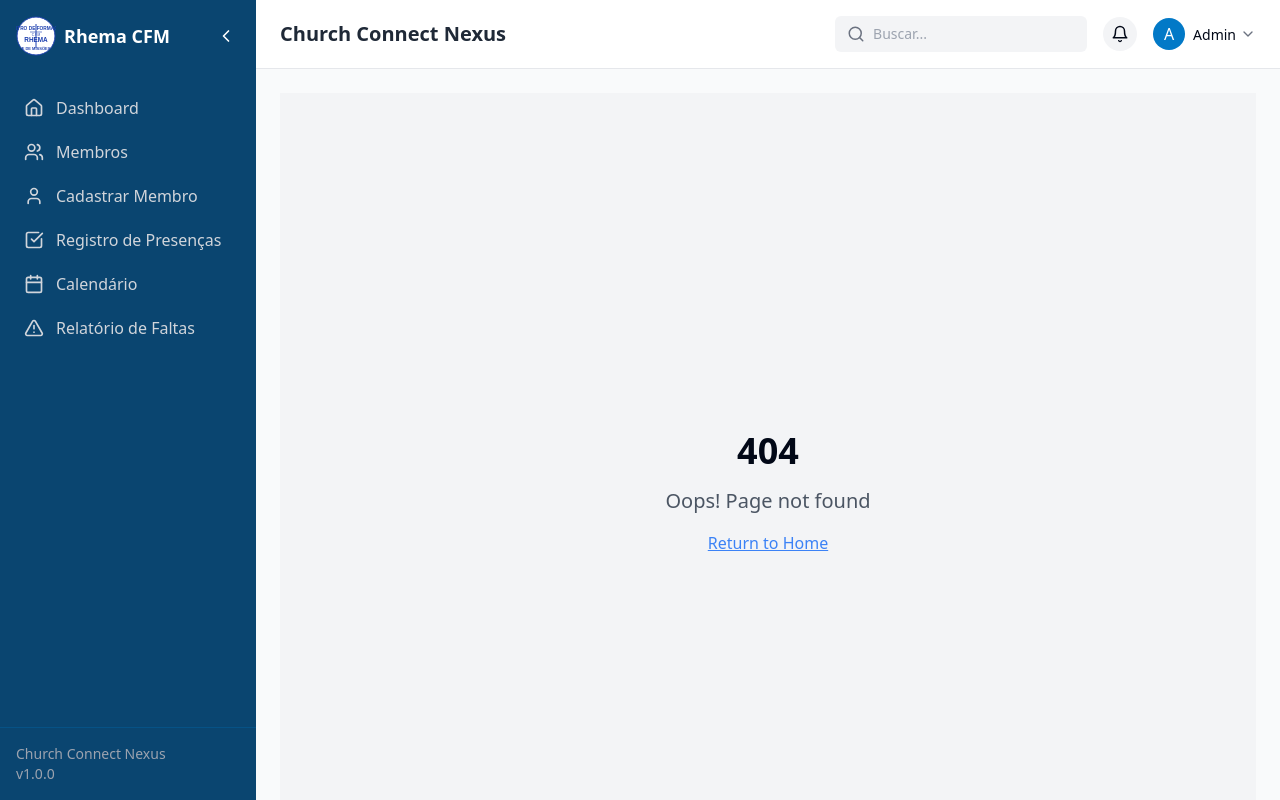
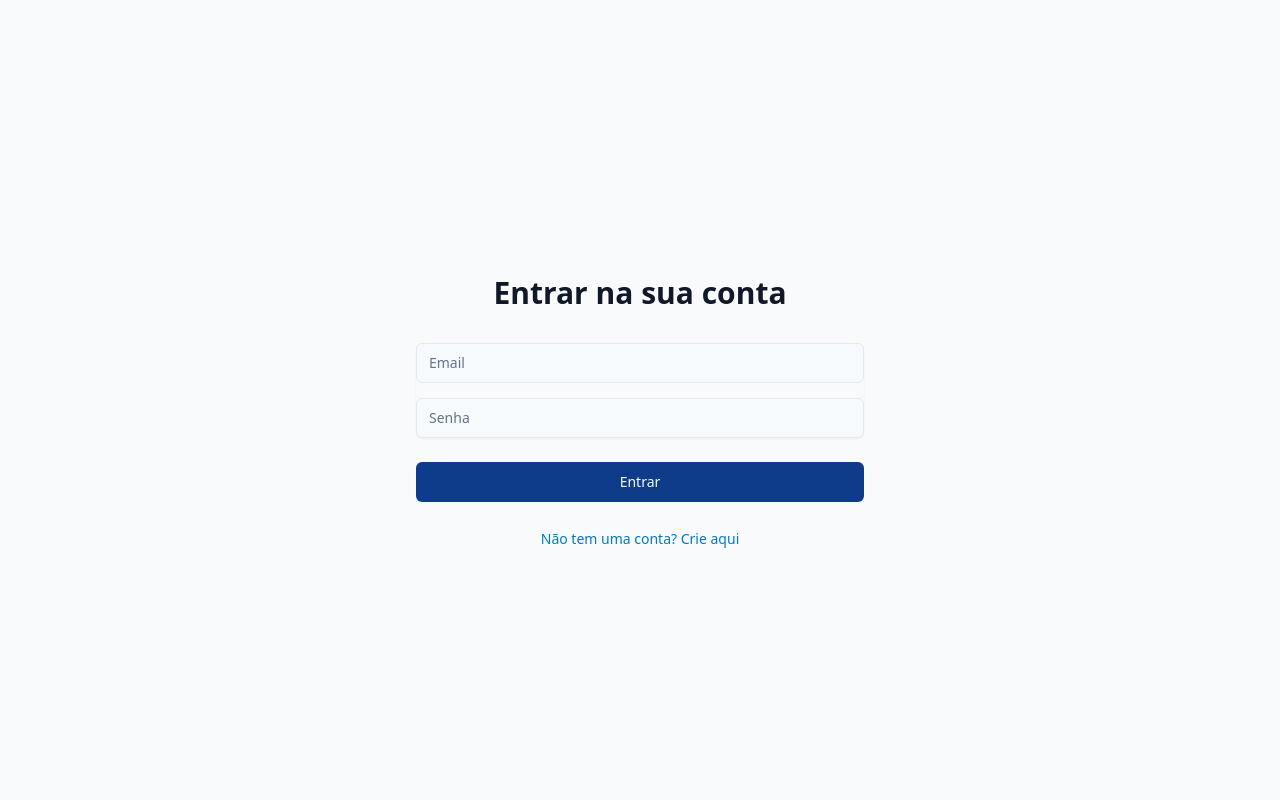
Before and after one commit to Henrique274/rhema-gestao, a React (Vite) app: page /auth in a window 1280 px wide. Shown: the top 800 px of the page. Built offline with nearby package versions, Linux system fonts and the light colour scheme.

Commit message:
Run SQL script

```diff
--- a/src/App.tsx
+++ b/src/App.tsx
@@ -3,7 +3,9 @@ import { Toaster } from "@/components/ui/toaster";
 import { Toaster as Sonner } from "@/components/ui/sonner";
 import { TooltipProvider } from "@/components/ui/tooltip";
 import { QueryClient, QueryClientProvider } from "@tanstack/react-query";
-import { BrowserRouter, Routes, Route } from "react-router-dom";
+import { BrowserRouter, Routes, Route, Navigate } from "react-router-dom";
+import { useEffect, useState } from "react";
+import { supabase } from "./integrations/supabase/client";
 import { MainLayout } from "./components/layout/MainLayout";
 import Dashboard from "./pages/Dashboard";
 import MembersPage from "./pages/MembersPage";
@@ -12,17 +14,55 @@ import MemberEditPage from "./pages/MemberEditPage";
 import AttendancePage from "./pages/AttendancePage";
 import AbsenceReportPage from "./pages/AbsenceReportPage";
 import CalendarPage from "./pages/CalendarPage";
+import AuthPage from "./pages/AuthPage";
 import NotFound from "./pages/NotFound";
 
 const queryClient = new QueryClient();
 
-const App = () => (
+const App = () => {
+  const [session, setSession] = useState(null);
+  const [loading, setLoading] = useState(true);
+
+  useEffect(() => {
+    // Check initial session
+    supabase.auth.getSession().then(({ data: { session } }) => {
+      setSession(session);
+      setLoading(false);
+    });
+
+    // Listen for auth changes
+    const {
+      data: { subscription },
+    } = supabase.auth.onAuthStateChange((_event, session) => {
+      setSession(session);
+    });
+
+    return () => subscription.unsubscribe();
+  }, []);
+
+  if (loading) {
+    return (
+      <div className="min-h-screen flex items-center justify-center">
+        <div className="text-center">
+          <p>Carregando...</p>
+        </div>
+      </div>
+    );
+  }
+
+  return (
     <QueryClientProvider client={queryClient}>
       <TooltipProvider>
         <Toaster />
         <Sonner />
         <BrowserRouter>
           <Routes>
+            {!session ? (
+              <>
+                <Route path="/auth" element={<AuthPage />} />
+                <Route path="*" element={<Navigate to="/auth" replace />} />
+              </>
+            ) : (
               <Route element={<MainLayout />}>
                 <Route path="/" element={<Dashboard />} />
                 <Route path="/members" element={<MembersPage />} />
@@ -33,10 +73,12 @@ const App = () => (
                 <Route path="/calendar" element={<CalendarPage />} />
                 <Route path="*" element={<NotFound />} />
               </Route>
+            )}
           </Routes>
         </BrowserRouter>
       </TooltipProvider>
     </QueryClientProvider>
   );
+};
 
 export default App;
--- a/src/integrations/supabase/client.ts
+++ b/src/integrations/supabase/client.ts
@@ -1,3 +1,4 @@
+
 // This file is automatically generated. Do not edit it directly.
 import { createClient } from '@supabase/supabase-js';
 import type { Database } from './types';
--- a/src/integrations/supabase/types.ts
+++ b/src/integrations/supabase/types.ts
@@ -9,6 +9,27 @@ export type Json =
 export type Database = {
   public: {
     Tables: {
+      admin_roles: {
+        Row: {
+          created_at: string
+          id: string
+          role: string
+          user_id: string
+        }
+        Insert: {
+          created_at?: string
+          id?: string
+          role: string
+          user_id: string
+        }
+        Update: {
+          created_at?: string
+          id?: string
+          role?: string
+          user_id?: string
+        }
+        Relationships: []
+      }
       eventos: {
         Row: {
           atualizado_em: string
--- /dev/null
+++ b/src/pages/AuthPage.tsx
@@ -0,0 +1,106 @@
+
+import React, { useState } from "react";
+import { useNavigate } from "react-router-dom";
+import { supabase } from "@/integrations/supabase/client";
+import { Button } from "@/components/ui/button";
+import { Input } from "@/components/ui/input";
+import { toast } from "sonner";
+
+const AuthPage = () => {
+  const [email, setEmail] = useState("");
+  const [password, setPassword] = useState("");
+  const [loading, setLoading] = useState(false);
+  const [isSignUp, setIsSignUp] = useState(false);
+  const navigate = useNavigate();
+
+  const handleAuth = async (e: React.FormEvent) => {
+    e.preventDefault();
+    setLoading(true);
+
+    try {
+      if (isSignUp) {
+        const { error } = await supabase.auth.signUp({
+          email,
+          password,
+        });
+
+        if (error) throw error;
+
+        toast.success("Conta criada com sucesso! Verifique seu email para confirmar.");
+      } else {
+        const { error } = await supabase.auth.signInWithPassword({
+          email,
+          password,
+        });
+
+        if (error) throw error;
+
+        toast.success("Login realizado com sucesso!");
+        navigate("/");
+      }
+    } catch (error: any) {
+      toast.error(error.message || "Ocorreu um erro durante a autenticação");
+    } finally {
+      setLoading(false);
+    }
+  };
+
+  return (
+    <div className="min-h-screen flex items-center justify-center bg-gray-50 py-12 px-4 sm:px-6 lg:px-8">
+      <div className="max-w-md w-full space-y-8">
+        <div>
+          <h2 className="mt-6 text-center text-3xl font-extrabold text-gray-900">
+            {isSignUp ? "Criar nova conta" : "Entrar na sua conta"}
+          </h2>
+        </div>
+        <form className="mt-8 space-y-6" onSubmit={handleAuth}>
+          <div className="rounded-md shadow-sm -space-y-px">
+            <div>
+              <Input
+                type="email"
+                placeholder="Email"
+                value={email}
+                onChange={(e) => setEmail(e.target.value)}
+                required
+                className="mb-4"
+              />
+            </div>
+            <div>
+              <Input
+                type="password"
+                placeholder="Senha"
+                value={password}
+                onChange={(e) => setPassword(e.target.value)}
+                required
+              />
+            </div>
+          </div>
+
+          <div>
+            <Button
+              type="submit"
+              className="w-full"
+              disabled={loading}
+            >
+              {loading ? "Carregando..." : isSignUp ? "Criar conta" : "Entrar"}
+            </Button>
+          </div>
+
+          <div className="text-center">
+            <button
+              type="button"
+              onClick={() => setIsSignUp(!isSignUp)}
+              className="text-sm text-church-600 hover:text-church-500"
+            >
+              {isSignUp
+                ? "Já tem uma conta? Entre aqui"
+                : "Não tem uma conta? Crie aqui"}
+            </button>
+          </div>
+        </form>
+      </div>
+    </div>
+  );
+};
+
+export default AuthPage;
```
Lines whose indentation alone changed are shown as unchanged.
